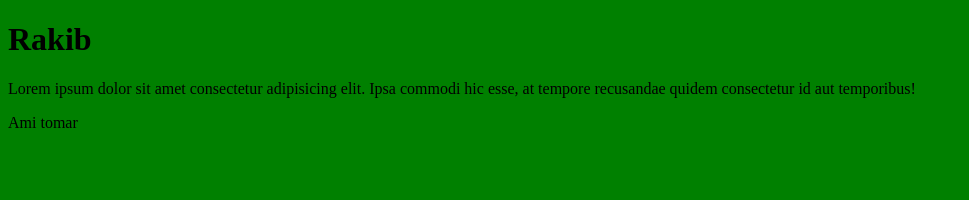
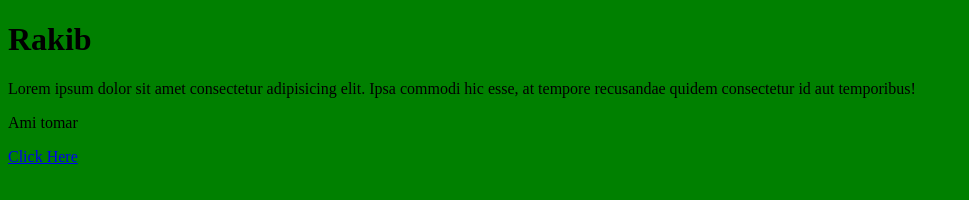
Before and after one commit to rakib8799/my-first-website, a plain HTML site: page index.html in a window 1280 px wide. Shown: the whole page, without its empty margins (0-969 px from the left). Drawn offline with Linux system fonts and the light colour scheme.

Commit message:
learned github

```diff
--- a/index.html
+++ b/index.html
@@ -13,6 +13,7 @@
     <p>Lorem ipsum dolor sit amet consectetur adipisicing elit. Ipsa commodi hic esse, at tempore recusandae quidem
         consectetur id aut temporibus!</p>
     <p>Ami tomar</p>
+    <a href="www.google.com" target="_blank">Click Here</a>
 </body>
 
 </html>
```
